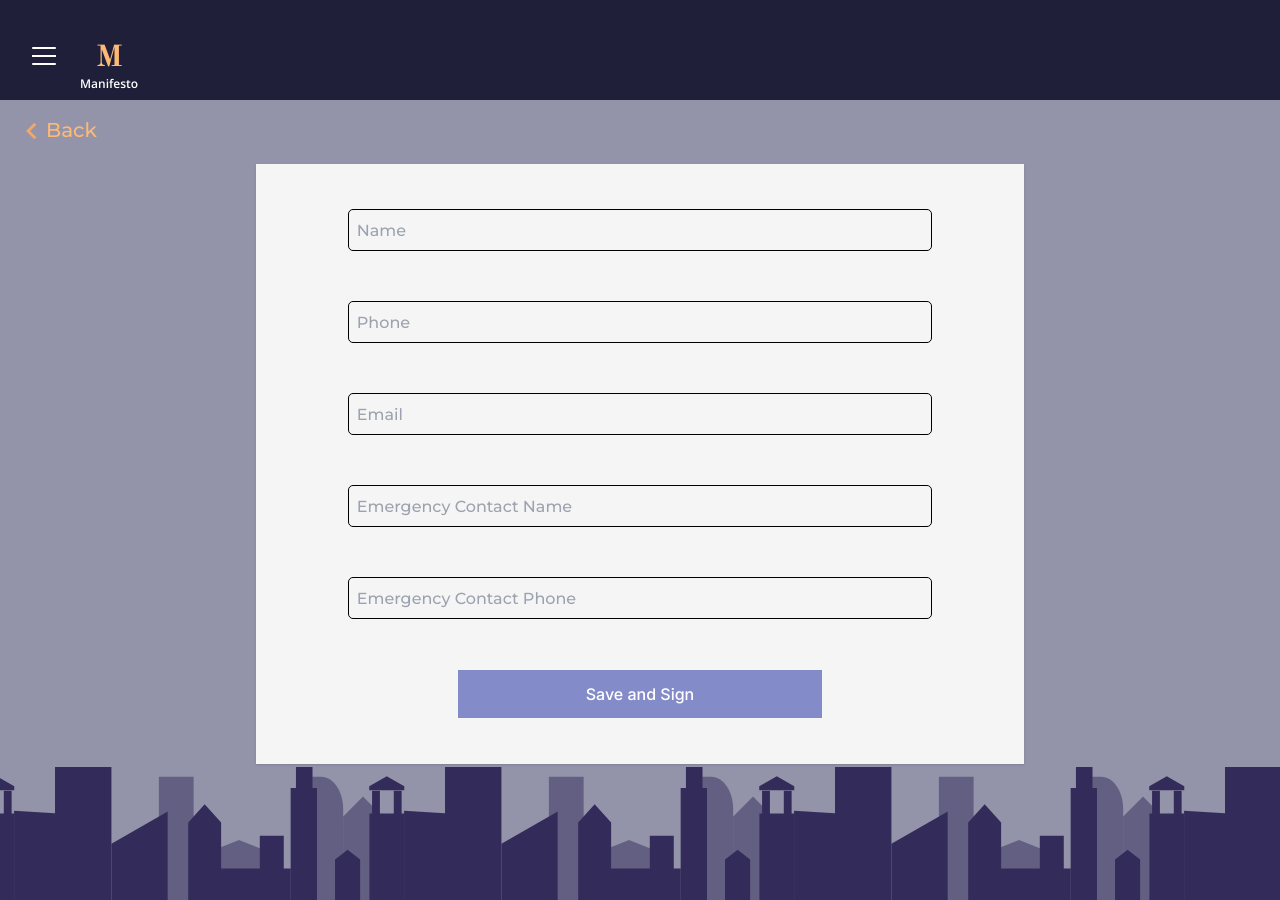
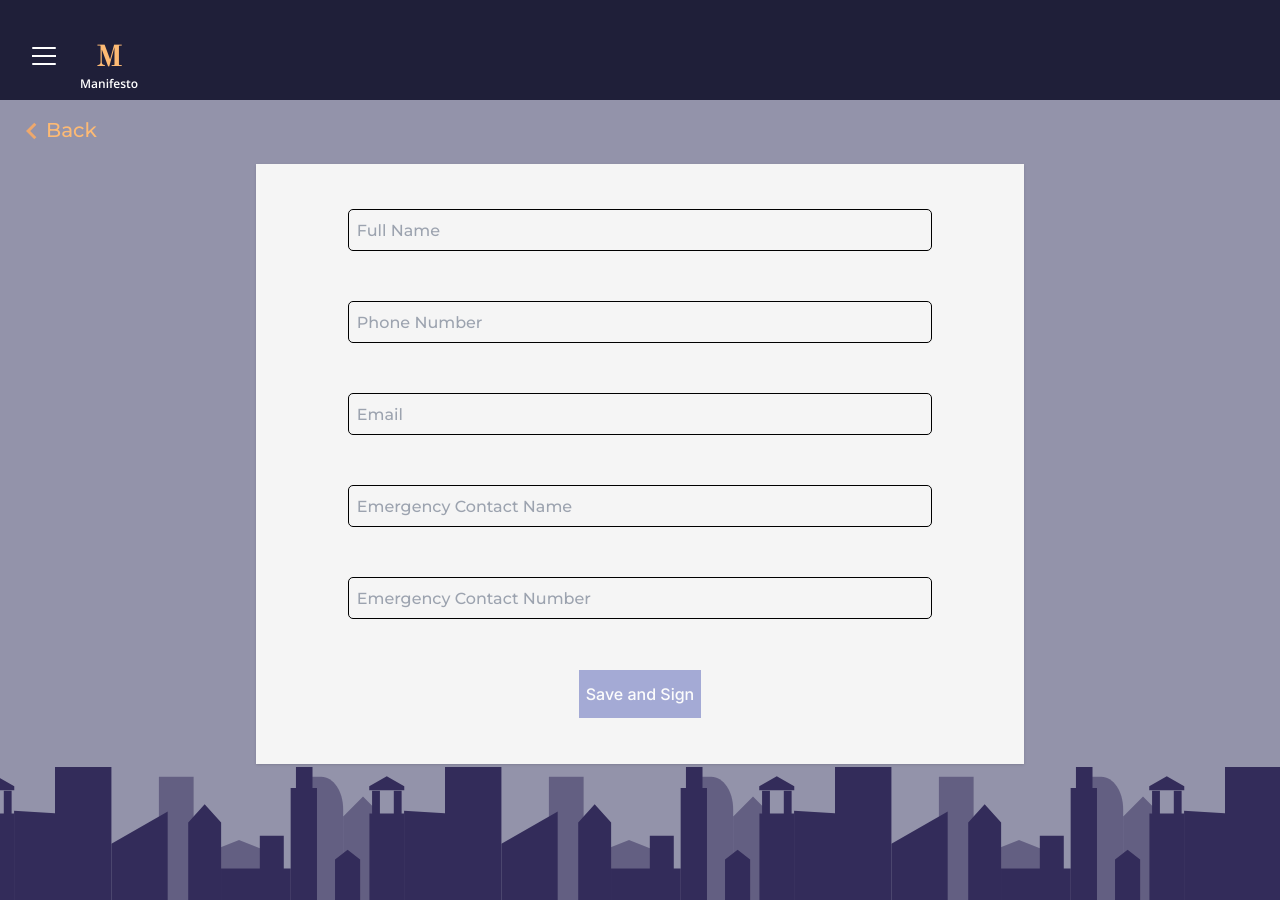
Before and after one commit to Luismartinez375/BPS-Manifesto, a Next.js app: page /signIn in a window 1280 px wide. Shown: the top 900 px of the page. Built offline with nearby package versions, Linux system fonts and the light colour scheme.

Commit message:
refactor: refactored and added new component

```diff
--- /dev/null
+++ b/src/app/components/BPS-Input/Input.tsx
@@ -0,0 +1,34 @@
+export interface IInput {
+  sampleTextProp: string;
+}
+type InputProps = {
+  name: string;
+  placeholder: string;
+  value: string;
+  error: any;
+  onValueChange: (e: React.ChangeEvent<HTMLInputElement>) => void;
+};
+
+export default function Input({
+  name,
+  placeholder,
+  value,
+  error,
+  onValueChange,
+}: InputProps) {
+  return (
+    <div className=" w-4/5 h-10 rounded outline outline-1">
+      <input
+        className=" px-2 py-2 w-full h-full bg-inherit focus:outline-none"
+        placeholder={placeholder}
+        type="text"
+        id={name}
+        name={name}
+        value={value}
+        required
+        onChange={onValueChange}
+      />
+      {error && <div className="text-red-600 text-xs p-1">{error}</div>}
+    </div>
+  );
+}
--- a/src/app/components/signInForm/signInForm.tsx
+++ b/src/app/components/signInForm/signInForm.tsx
@@ -2,59 +2,45 @@
 import { useRouter } from 'next/navigation';
 import { useEffect, useState } from 'react';
 import { User } from '../../../../types';
+import Input from '../BPS-Input/Input';
 export interface IUserForm {
   sampleTextProp: string;
+}
+interface FormData {
+  id: number;
+  name: string;
+  phoneNumber: string;
+  mail: string;
+  emergencyName: string;
+  emergencyPhone: string;
 }
 
 export default function UserForm({ sampleTextProp }: IUserForm) {
   const router = useRouter();
-  const [name, setName] = useState('');
-  const [phone, setPhone] = useState('');
-  const [email, setEmail] = useState('');
-  const [emergencyName, setEmergencyName] = useState('');
-  const [emergencyPhone, setEmergencyPhone] = useState('');
-  const [isFormValid, setIsFormValid] = useState(false);
+  const [formData, setFormData] = useState<FormData>({
+    id: -1,
+    name: '',
+    phoneNumber: '',
+    mail: '',
+    emergencyName: '',
+    emergencyPhone: '',
+  });
 
+  const [btnTitle, setButtonTitle] = useState('Save and Sign');
+  const [firstChange, setFirstChange] = useState(false);
+  const [disable, setDisable] = useState(true);
   const [nameError, setNameError] = useState('');
   const [phoneError, setPhoneError] = useState('');
   const [emailError, setEmailError] = useState('');
   const [emergencyNameError, setEmergencyNameError] = useState('');
   const [emergencyPhoneError, setEmergencyPhoneError] = useState('');
 
-  const handleNameChange = (e: React.ChangeEvent<HTMLInputElement>) => {
-    const inputValue = e.target.value;
-    setName(inputValue);
-  };
-
-  const handlePhoneChange = (e: React.ChangeEvent<HTMLInputElement>) => {
-    const inputValue = e.target.value;
-    setPhone(inputValue);
-  };
-
-  const handleEmailChange = (e: React.ChangeEvent<HTMLInputElement>) => {
-    const inputValue = e.target.value;
-    setEmail(inputValue);
-  };
-
-  const handleEmergencyNameChange = (
-    e: React.ChangeEvent<HTMLInputElement>
-  ) => {
-    const inputValue = e.target.value;
-    setEmergencyName(inputValue);
-  };
-
-  const handleEmergencyPhoneChange = (
-    e: React.ChangeEvent<HTMLInputElement>
-  ) => {
-    const inputValue = e.target.value;
-    setEmergencyPhone(inputValue);
-  };
-  const handleNameBlur = (e: React.FocusEvent<HTMLInputElement>) => {
+  const handleNameBlur = (e: React.ChangeEvent<HTMLInputElement>) => {
     if (
       !/^[a-z ,.'-]+$/i.test(e.target.value) ||
-      name.length < 2 ||
+      e.target.value.length < 2 ||
       !/^[a-z ,.'-]+$/i.test(e.target.value) ||
-      name.length > 12
+      e.target.value.length > 12
     ) {
       setNameError(
         'Must be 2-12 characters long and have no special characters.'
@@ -63,28 +49,28 @@ export default function UserForm({ sampleTextProp }: IUserForm) {
       setNameError('');
     }
   };
-  const handlePhoneBlur = (e: React.FocusEvent<HTMLInputElement>) => {
+  const handlePhoneBlur = (e: React.ChangeEvent<HTMLInputElement>) => {
     if (!/^[0-9]+$/.test(e.target.value)) {
       setPhoneError('Phone should only contain digits');
-    } else if (phone.length !== 10) {
+    } else if (e.target.value.length !== 10) {
       setPhoneError('Must enter 10 digit number.');
     } else {
       setPhoneError('');
     }
   };
-  const handleEmailBlur = (e: React.FocusEvent<HTMLInputElement>) => {
+  const handleEmailBlur = (e: React.ChangeEvent<HTMLInputElement>) => {
     if (!/^[a-z0-9._%+-]+@[a-z0-9.-]+\.[a-z]{2,}$/.test(e.target.value)) {
       setEmailError('Email is invalid');
     } else {
       setEmailError('');
     }
   };
-  const handleEmergenyNameBlur = (e: React.FocusEvent<HTMLInputElement>) => {
+  const handleEmergenyNameBlur = (e: React.ChangeEvent<HTMLInputElement>) => {
     if (
       !/^[a-z ,.'-]+$/i.test(e.target.value) ||
-      emergencyName.length < 2 ||
+      e.target.value.length < 2 ||
       !/^[a-z ,.'-]+$/i.test(e.target.value) ||
-      emergencyName.length > 12
+      e.target.value.length > 12
     ) {
       setEmergencyNameError(
         'Must be 2-12 characters long and have no special characters.'
@@ -93,19 +79,100 @@ export default function UserForm({ sampleTextProp }: IUserForm) {
       setEmergencyNameError('');
     }
   };
-  const handleEmergencyPhoneBlur = (e: React.FocusEvent<HTMLInputElement>) => {
+  const handleEmergencyPhoneBlur = (e: React.ChangeEvent<HTMLInputElement>) => {
     if (!/^[0-9]+$/.test(e.target.value)) {
-      setEmergencyPhoneError('should only contain digits');
-    } else if (emergencyPhone.length !== 10) {
+      setEmergencyPhoneError('Phone should only contain digits');
+    } else if (e.target.value.length !== 10) {
       setEmergencyPhoneError('Must enter 10 digit number.');
     } else {
       setEmergencyPhoneError('');
     }
   };
 
-  const handleSubmit = (e: React.FormEvent<HTMLButtonElement>) => {
+  const validateInput = () => {
+    if (
+      nameError &&
+      phoneError &&
+      emailError &&
+      emergencyNameError &&
+      emergencyPhoneError
+    ) {
+      setDisable(true);
+    } else {
+      setDisable(false);
+    }
+  };
+
+  const handleInputChange = (e: React.ChangeEvent<HTMLInputElement>) => {
+    const { name, value } = e.target;
+    setFirstChange(true);
+    setFormData((prevFormData) => ({
+      ...prevFormData,
+      [name]: value,
+    }));
+    switch (name) {
+      case 'name':
+        console.log('entando');
+        handleNameBlur(e);
+        break;
+      case 'phoneNumber':
+        handlePhoneBlur(e);
+        break;
+      case 'mail':
+        handleEmailBlur(e);
+        break;
+      case 'emergencyName':
+        handleEmergenyNameBlur(e);
+        break;
+      case 'emergencyPhone':
+        handleEmergencyPhoneBlur(e);
+        break;
+    }
+  };
+
+  useEffect(() => {
+    const edit = localStorage.getItem('Edit Id');
+    if (edit) {
+      setButtonTitle('Update');
+      const dataList = JSON.parse(localStorage.getItem('JSONList') ?? 'null');
+      for (let i = 0; i < dataList.length; i++) {
+        if (dataList[i].id == edit) {
+          setFormData(dataList[i]);
+          break;
+        }
+      }
+    }
+  }, []);
+
+  useEffect(() => {
+    if (!formData) {
+      return; // loading
+    }
+    if (!firstChange) {
+      return;
+    }
+    validateInput();
+  }, [formData]);
+
+  useEffect(() => {
+    if (!formData) {
+      return; // loading
+    }
+    if (!firstChange) {
+      return;
+    }
+    validateInput();
+  }, [formData]);
+
+  const handleSubmit = (e: React.FormEvent<HTMLFormElement>) => {
     e.preventDefault();
-    // Perform your insert operation using the form data
+    if (
+      !nameError &&
+      !phoneError &&
+      !emailError &&
+      !emergencyNameError &&
+      !emergencyPhoneError
+    ) {
       var users: User[] = JSON.parse(
         window.localStorage.getItem('users') || '[]'
       );
@@ -118,15 +185,14 @@ export default function UserForm({ sampleTextProp }: IUserForm) {
       } else {
         maxId = users[users.length - 1].id;
       }
-
       if (editId) {
         for (let i = 0; i < users.length; i++) {
           if (users[i].id === editId) {
-          users[i].Name = name;
-          users[i].PhoneNumber = phone;
-          users[i].Email = email;
-          users[i].EmergenyContactname = emergencyName;
-          users[i].EmergencyContact = emergencyPhone;
+            users[i].Name = formData.name;
+            users[i].PhoneNumber = formData.phoneNumber;
+            users[i].Email = formData.mail;
+            users[i].EmergenyContactname = formData.emergencyName;
+            users[i].EmergencyContact = formData.emergencyPhone;
             window.localStorage.setItem('users', JSON.stringify(users));
             window.localStorage.removeItem('editId');
             window.location.href = '/';
@@ -135,139 +201,87 @@ export default function UserForm({ sampleTextProp }: IUserForm) {
       } else {
         const user: User = {
           id: maxId + 1,
-        Name: name,
-        PhoneNumber: phone,
-        Email: email,
-        EmergenyContactname: emergencyName,
-        EmergencyContact: emergencyPhone,
+          Name: formData.name,
+          PhoneNumber: formData.phoneNumber,
+          Email: formData.mail,
+          EmergenyContactname: formData.emergencyName,
+          EmergencyContact: formData.emergencyPhone,
         };
         users.push(user);
         window.localStorage.setItem('users', JSON.stringify(users));
         console.log('user', user);
       }
       router.push('/');
+    }
   };
-
-  const validateForm = () => {
-    let isValid = true;
-
-    setIsFormValid(isValid);
-    return (
-      name.trim() !== '' &&
-      phone.trim() !== '' &&
-      email.trim() !== '' &&
-      emergencyName.trim() !== '' &&
-      emergencyPhone.trim() !== ''
-    );
-  };
-
-  useEffect(() => {
-    setIsFormValid(validateForm());
-  }, [name, phone, email, emergencyName, emergencyPhone]);
 
   return (
     <div className=" font-montserrat w-5/6 h-3/4 bg-form shadow sm:w-3/5 sm:p-5">
-      <form className=" w-full h-full flex flex-col items-center justify-around">
-        <div className=" w-4/5 h-10 rounded outline outline-1">
-          <input
-            className=" px-2 py-2 w-full h-full bg-inherit focus:outline-none"
-            type="text"
-            id="name"
-            placeholder="Name"
-            value={name}
-            onChange={handleNameChange}
-            onBlur={handleNameBlur}
+      <form
+        className=" w-full h-full flex flex-col items-center justify-around"
+        onSubmit={handleSubmit}
+      >
+        {/* INPUT NAME */}
+        <Input
+          name={'name'}
+          placeholder={'Full Name'}
+          value={formData.name}
+          error={nameError}
+          onValueChange={(e: React.ChangeEvent<HTMLInputElement>) => {
+            handleInputChange(e);
+          }}
         />
-          {nameError && (
-            <div className="text-red-600 text-xs font-inter p-1">
-              {nameError}
-            </div>
-          )}
-        </div>
-        <div className=" w-4/5 h-10 rounded outline outline-1 ">
-          <input
-            className=" px-2 py-2 bg-inherit w-full h-full focus:outline-none"
-            type="text"
-            id="phone"
-            placeholder="Phone"
-            value={phone}
-            onChange={handlePhoneChange}
-            onBlur={handlePhoneBlur}
+        {/* INPUT PHONE  */}
+        <Input
+          name={'phoneNumber'}
+          placeholder={'Phone Number'}
+          value={formData.phoneNumber}
+          error={phoneError}
+          onValueChange={(e: React.ChangeEvent<HTMLInputElement>) => {
+            handleInputChange(e);
+          }}
         />
-          {phoneError && (
-            <div className="text-red-600 text-xs font-inter p-1">
-              {phoneError}
-            </div>
-          )}
-        </div>
-        <div className=" w-4/5 h-10 rounded outline outline-1">
-          <input
-            className=" px-2 py-2 bg-inherit w-full h-full focus:outline-none"
-            type="text"
-            id="email"
-            placeholder="Email"
-            value={email}
-            onChange={handleEmailChange}
-            onBlur={handleEmailBlur}
+
+        {/* INPUT MAIL */}
+        <Input
+          name={'mail'}
+          placeholder={'Email'}
+          value={formData.mail}
+          error={emailError}
+          onValueChange={(e: React.ChangeEvent<HTMLInputElement>) => {
+            handleInputChange(e);
+          }}
         />
-          {emailError && (
-            <div className="text-red-600 text-xs font-inter p-1">
-              {emailError}
-            </div>
-          )}
-        </div>
-        <div className=" w-4/5 h-10 rounded outline outline-1">
-          <input
-            className=" px-2 py-2 bg-inherit w-full h-full focus:outline-none"
-            type="text"
-            id="emergencyName"
-            placeholder="Emergency Contact Name"
-            value={emergencyName}
-            onChange={handleEmergencyNameChange}
-            onBlur={handleEmergenyNameBlur}
+
+        {/* INPUT EMERGENCY CONTACT NAME */}
+        <Input
+          name={'emergencyName'}
+          placeholder={'Emergency Contact Name'}
+          value={formData.emergencyName}
+          error={emergencyNameError}
+          onValueChange={(e: React.ChangeEvent<HTMLInputElement>) => {
+            handleInputChange(e);
+          }}
         />
-          {emergencyNameError && (
-            <div className="text-red-600 text-xs font-inter p-1">
-              {emergencyNameError}
-            </div>
-          )}
-        </div>
-        <div className=" w-4/5 h-10 rounded outline outline-1">
-          <input
-            className=" px-2 py-2 bg-inherit w-full h-full focus:outline-none"
-            type="text"
-            id="emergencyPhone"
-            placeholder="Emergency Contact Phone"
-            value={emergencyPhone}
-            onChange={handleEmergencyPhoneChange}
-            onBlur={handleEmergencyPhoneBlur}
+
+        {/* INPUT EMERGENCY CONTACT PHONE */}
+        <Input
+          name={'emergencyPhone'}
+          placeholder={'Emergency Contact Number'}
+          value={formData.emergencyPhone}
+          error={emergencyPhoneError}
+          onValueChange={(e: React.ChangeEvent<HTMLInputElement>) => {
+            handleInputChange(e);
+          }}
         />
-          {emergencyPhoneError && (
-            <div className="text-red-600 text-xs font-inter p-1">
-              {emergencyPhoneError}
-            </div>
-          )}
-        </div>
         <button
-          className=" font-inter text-white bg-saveButton h-12 w-1/2"
+          disabled={disable}
           type="submit"
-          disabled={
-            !isFormValid ||
-            nameError.includes(
-              'Must be 2-12 characters long and have no special characters.'
-            ) ||
-            phoneError.includes('Must enter 10 digit number.') ||
-            phoneError.includes('should only contain digits') ||
-            emailError.includes('Email is invalid') ||
-            emergencyNameError.includes(
-              'Must be 2-12 characters long and have no special characters.'
-            ) ||
-            emergencyPhoneError.includes('Must enter 10 digit number.') ||
-            emergencyPhoneError.includes('should only contain digits')
-          }
-          onClick={handleSubmit}
+          className={`font-inter text-white bg-saveButton h-12 w-1/6 ${
+            disable && 'opacity-70'
+          }`}
         >
-          Save and Sign
+          {btnTitle}
         </button>
       </form>
     </div>
```
Also changed, not shown: src/app/components/BPS-Input/Input.mocks.ts (added, +9 -0 lines), 1 other file (tests, documents, lock files or other folders). Lines whose indentation alone changed are shown as unchanged.
